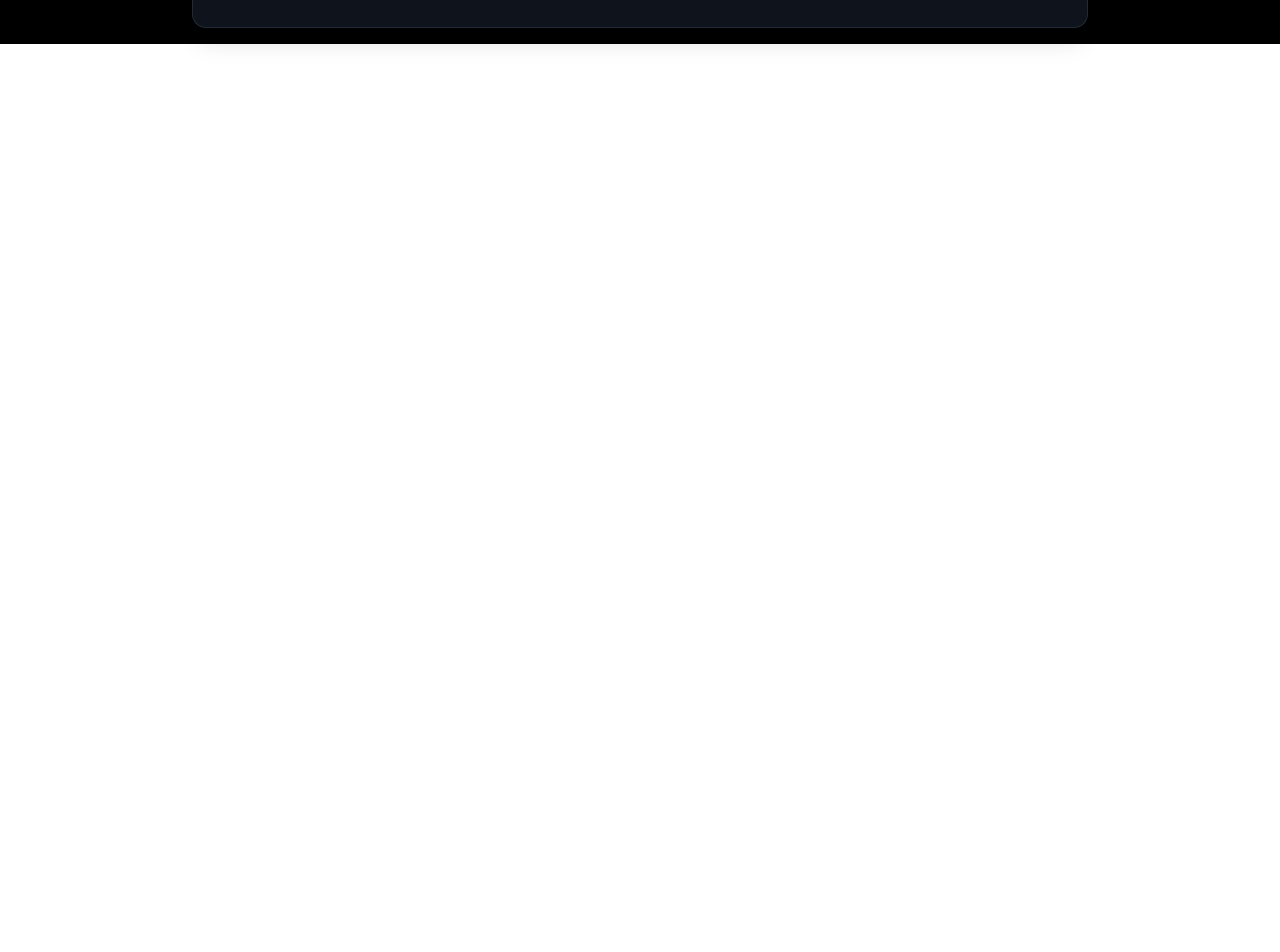
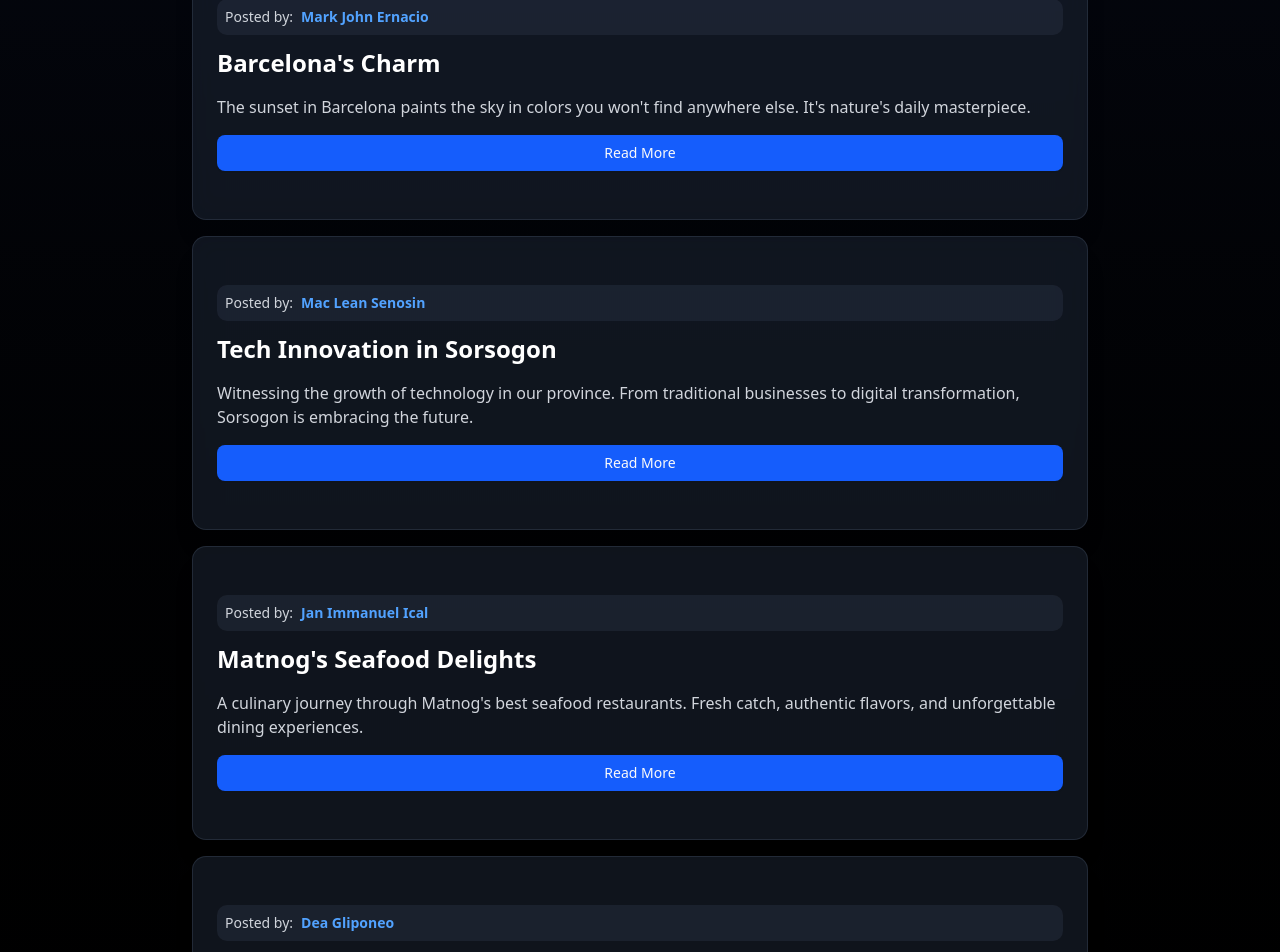
Before and after one commit to emjideadbug/finals, a Next.js app: page /posts in a window 1280 px wide. Shown: the part 1160-2112 px from the top of the page. Before the commit the page ends 1204 px from the top, so only its background shows below. Built offline with nearby package versions, Linux system fonts and the light colour scheme.

Commit message:
edit users data, add post button in the view post page

```diff
--- a/src/app/posts/[id]/page.tsx
+++ b/src/app/posts/[id]/page.tsx
@@ -54,6 +54,9 @@ export default function PostDetailPage({ params }: { params: Promise<{ id: strin
               </Button>
               <Button asChild className="w-full sm:w-auto bg-green-600 hover:bg-green-700 text-lg font-semibold shadow-lg transition-all duration-300">
                 <Link href="/users">Users</Link>
+              </Button>
+              <Button asChild className="w-full sm:w-auto bg-yellow-600 hover:bg-yellow-700 text-lg font-semibold shadow-lg transition-all duration-300">
+                <Link href="/posts">Posts</Link>
               </Button>
               <Button asChild className="w-full sm:w-auto bg-purple-600 hover:bg-purple-700 text-lg font-semibold shadow-lg transition-all duration-300">
                 <Link href="/dashboard">Dashboard</Link>
--- a/src/app/posts/page.tsx
+++ b/src/app/posts/page.tsx
@@ -10,6 +10,11 @@ export default function PostsPage() {
   const { data: posts, isLoading, error } = useQuery({
     queryKey: ['posts'],
     queryFn: () => fetch('/api/posts').then(res => res.json()),
+  });
+
+  const { data: users } = useQuery({
+    queryKey: ['users'],
+    queryFn: () => fetch('/api/users').then(res => res.json()),
   });
 
   if (error) {
@@ -68,10 +73,16 @@ export default function PostsPage() {
               </Card>
             ))
           ) : (
-            posts?.map((post: any) => (
+            posts?.map((post: any) => {
+              const author = users?.find((user: any) => user.id === post.userId);
+              return (
                 <Card key={post.id} className="backdrop-blur-md bg-gray-800/50 border-gray-700/50 shadow-xl hover:shadow-2xl transition-all duration-300">
                   <CardContent className="p-6">
                     <div className="space-y-4">
+                      <div className="flex items-center gap-2 mb-3 bg-gray-700/30 p-2 rounded-lg">
+                        <span className="text-sm text-gray-300">Posted by:</span>
+                        <span className="text-sm font-bold text-blue-400">{author?.name}</span>
+                      </div>
                       <h2 className="text-2xl font-bold text-white">{post.title}</h2>
                       <p className="text-gray-300">{post.body}</p>
                       <Button asChild className="w-full bg-blue-600 hover:bg-blue-700">
@@ -80,7 +91,8 @@ export default function PostsPage() {
                     </div>
                   </CardContent>
                 </Card>
-            ))
+              );
+            })
           )}
         </div>
       </div>
--- a/src/app/users/[id]/page.tsx
+++ b/src/app/users/[id]/page.tsx
@@ -14,6 +14,14 @@ export default function UserProfilePage() {
     queryKey: ['user', userId],
     queryFn: () => fetch(`/api/users/${userId}`).then(res => res.json()),
   });
+
+  const getMapUrl = (address: any) => {
+    if (!address) return '';
+    const query = encodeURIComponent(
+      `${address.barangay}, ${address.municipality}, ${address.province}, ${address.country}`
+    );
+    return `https://www.google.com/maps?q=${query}&output=embed`;
+  };
 
   if (isLoading) {
     return (
@@ -76,10 +84,25 @@ export default function UserProfilePage() {
                 {user.address && (
                   <div className="mt-4">
                     <h3 className="text-xl font-semibold text-white mb-2">Address</h3>
-                    <p className="text-gray-300"><span className="font-semibold">Street:</span> {user.address.street}</p>
-                    <p className="text-gray-300"><span className="font-semibold">Suite:</span> {user.address.suite}</p>
-                    <p className="text-gray-300"><span className="font-semibold">City:</span> {user.address.city}</p>
+                    <p className="text-gray-300"><span className="font-semibold">Country:</span> {user.address.country}</p>
+                    <p className="text-gray-300"><span className="font-semibold">Province:</span> {user.address.province}</p>
+                    <p className="text-gray-300"><span className="font-semibold">Municipality:</span> {user.address.municipality}</p>
+                    <p className="text-gray-300"><span className="font-semibold">Barangay:</span> {user.address.barangay}</p>
                     <p className="text-gray-300"><span className="font-semibold">Zipcode:</span> {user.address.zipcode}</p>
+                    <div className="mt-4">
+                      <h4 className="text-lg font-semibold text-white mb-2">Location</h4>
+                      <div className="w-full h-64 rounded-lg overflow-hidden">
+                        <iframe
+                          src={getMapUrl(user.address)}
+                          width="100%"
+                          height="100%"
+                          style={{ border: 0 }}
+                          allowFullScreen
+                          loading="lazy"
+                          referrerPolicy="no-referrer-when-downgrade"
+                        />
+                      </div>
+                    </div>
                   </div>
                 )}
                 {user.company && (
--- a/src/data/customData.json
+++ b/src/data/customData.json
@@ -56,8 +56,8 @@
       "address": {
         "country": "Philippines",
         "province": "Sorsogon",
-        "municipality": "Matnog",
-        "barangay": "Sinibaran",
+        "municipality": "Bulan",
+        "barangay": "Otavi",
         "zipcode": "4706",
         "geo": {
           "lat": "12.6714",
@@ -121,6 +121,30 @@
       "userId": 4,
       "title": "Barcelona's Charm",
       "body": "The sunset in Barcelona paints the sky in colors you won't find anywhere else. It's nature's daily masterpiece."
+    },
+    {
+      "id": 5,
+      "userId": 1,
+      "title": "Tech Innovation in Sorsogon",
+      "body": "Witnessing the growth of technology in our province. From traditional businesses to digital transformation, Sorsogon is embracing the future."
+    },
+    {
+      "id": 6,
+      "userId": 2,
+      "title": "Matnog's Seafood Delights",
+      "body": "A culinary journey through Matnog's best seafood restaurants. Fresh catch, authentic flavors, and unforgettable dining experiences."
+    },
+    {
+      "id": 7,
+      "userId": 3,
+      "title": "Digital Solutions for Local Businesses",
+      "body": "How technology is helping local businesses in Sorsogon thrive in the digital age. Success stories and future opportunities."
+    },
+    {
+      "id": 8,
+      "userId": 4,
+      "title": "Barcelona's Community Spirit",
+      "body": "The strong sense of community in Barcelona makes it more than just a place to live. It's a place to belong."
     }
   ],
   "comments": [
@@ -144,6 +168,55 @@
       "name": "Mac Lean Senosin",
       "email": "macsen@example.com",
       "body": "The sunset there is magical! I visit Barcelona just for that view."
+    },
+    {
+      "id": 4,
+      "postId": 2,
+      "name": "Mark John Ernacio",
+      "email": "markjohn@example.com",
+      "body": "The beaches in Matnog are absolutely stunning! Great post!"
+    },
+    {
+      "id": 5,
+      "postId": 3,
+      "name": "Jan Immanuel Ical",
+      "email": "janical@example.com",
+      "body": "The festivals in Bulan are something everyone should experience at least once."
+    },
+    {
+      "id": 6,
+      "postId": 5,
+      "name": "Dea Gliponeo",
+      "email": "deaglip@example.com",
+      "body": "It's amazing to see how technology is transforming our province!"
+    },
+    {
+      "id": 7,
+      "postId": 6,
+      "name": "Mac Lean Senosin",
+      "email": "macsen@example.com",
+      "body": "The seafood in Matnog is the best I've ever tasted!"
+    },
+    {
+      "id": 8,
+      "postId": 7,
+      "name": "Mark John Ernacio",
+      "email": "markjohn@example.com",
+      "body": "Great insights on digital transformation! This will help many local businesses."
+    },
+    {
+      "id": 9,
+      "postId": 8,
+      "name": "Jan Immanuel Ical",
+      "email": "janical@example.com",
+      "body": "The community spirit in Barcelona is what makes it special."
+    },
+    {
+      "id": 10,
+      "postId": 5,
+      "name": "Dea Gliponeo",
+      "email": "deaglip@example.com",
+      "body": "Looking forward to more tech innovations in our province!"
     }
   ]
 }
```
Lines whose indentation alone changed are shown as unchanged.
